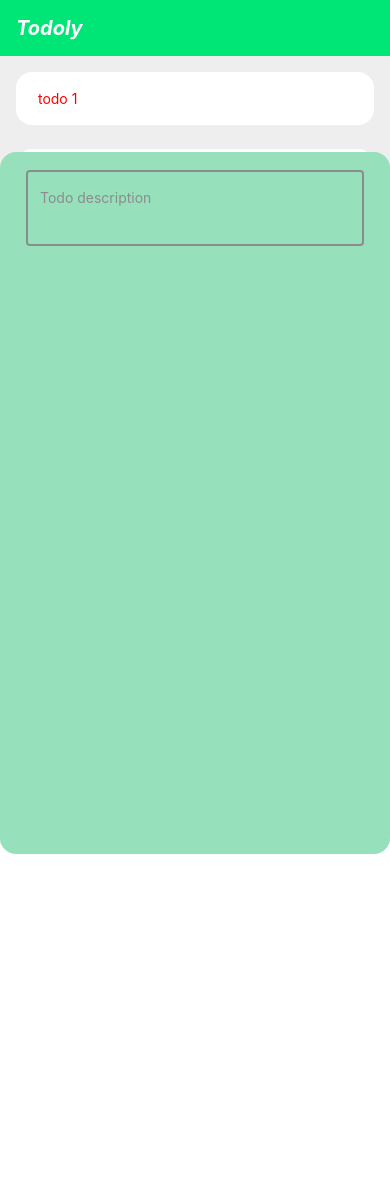
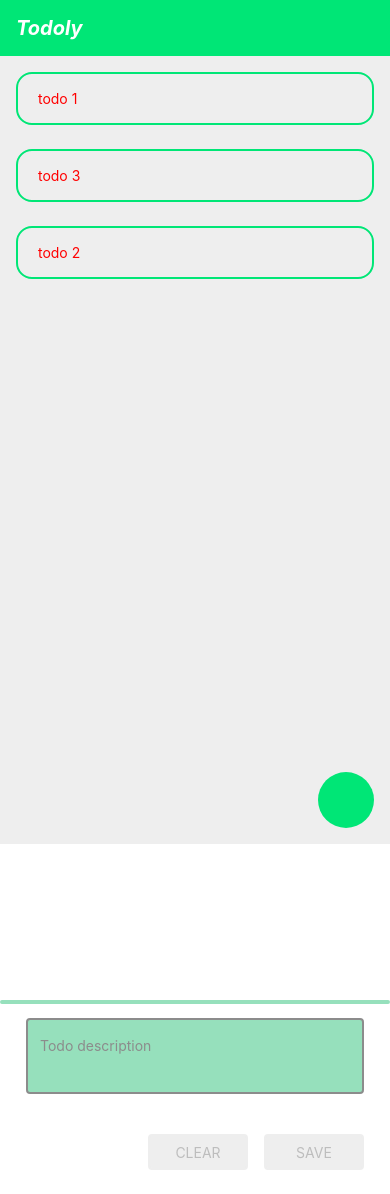
Before and after one commit to aaronsum1102/todoly-react-native, a React Native app: screen / in a window 390 px wide. Before the commit the page ends 854 px from the top, so only its background shows below. Built offline with nearby package versions, Linux system fonts and the light colour scheme; some icons are missing.

Commit message:
Add post for todo

```diff
--- a/js/App.tsx
+++ b/js/App.tsx
@@ -1,5 +1,5 @@
 import React from "react"
-import { StyleSheet, View, Text, Platform } from "react-native"
+import { StyleSheet, View } from "react-native"
 import Color from "./assests/ColorEnum"
 import TodoList from "./components/TodoList"
 import AppStatusBar from "./components/AppStatusBar"
@@ -29,10 +29,29 @@ export default class App extends React.Component {
                 description: "todo 2",
                 isDone: false
             }
-        ]
+        ],
+        isTodoFormActive: false
     }
 
+    private postTodo = (value: string) => {
+        let todos = this.state.todos.splice(0)
+        todos.unshift({
+            id: `${value}${todos.length}`,
+            description: value,
+            isDone: false
+        })
+        this.setState({
+            todos: todos
+        })
+    }
 
+    private activateTodoForm = () => {
+        this.setState({ isTodoFormActive: true })
+    }
+
+    private deactivateTodoForm = () => {
+        this.setState({ isTodoFormActive: false })
+    }
 
     render() {
         return (
@@ -40,12 +59,17 @@ export default class App extends React.Component {
                 <AppStatusBar />
                 <View style={{ flex: 1 }}>
                     <AppBar />
-                    <TodoList todos={this.state.todos}></TodoList>
+
+                    <TodoList todos={this.state.todos} onCardPress={this.deactivateTodoForm}></TodoList>
                     <View style={styles.actionButton}>
-                        <FloatingActionButton />
+                        <FloatingActionButton onPress={this.activateTodoForm} />
                     </View>
                 </View>
-                <TodoForm />
+                <TodoForm
+                    postTodo={this.postTodo}
+                    isFormActive={this.state.isTodoFormActive}
+                    closeTodoForm={this.deactivateTodoForm}
+                />
             </View >
         )
     }
--- a/js/common/ButtonAtom.tsx
+++ b/js/common/ButtonAtom.tsx
@@ -1,5 +1,5 @@
 import React from "react"
-import { StyleSheet, View, Text, TouchableOpacity } from "react-native"
+import { StyleSheet, View, Text, TouchableOpacity, ViewStyle } from "react-native"
 import Color from "../assests/ColorEnum"
 
 export interface Props {
@@ -7,12 +7,8 @@ export interface Props {
     isActive?: boolean,
     type?: ButtonType
     onPress?(): void,
+    customStyle?: ViewStyle
 }
-
-export interface OptionalProps {
-
-}
-
 
 export enum ButtonType {
     CONTAINED = "contained",
@@ -98,7 +94,7 @@ export default class ButtonAtom extends React.Component<Props> {
         const { buttonType, textType } = this.getType()
         const { buttonState, textState } = this.getState()
         const content = (
-            <View style={StyleSheet.flatten([styles.button, buttonType, buttonState])}>
+            <View style={StyleSheet.flatten([styles.button, buttonType, buttonState, this.props.customStyle])}>
                 <Text style={StyleSheet.flatten([styles.buttonText, textType, textState])}>{this.props.name}</Text>
             </View >
         )
--- a/js/common/CardAtom.tsx
+++ b/js/common/CardAtom.tsx
@@ -11,9 +11,6 @@ export default class CardAtom extends React.Component<Props> {
         customStyle: {}
     }
     render() {
-        // const customCardStyle = this.props.cardBackgroundColor ?
-        //     { backgroundColor: this.props.cardBackgroundColor, borderColor: this.props.cardBackgroundColor }
-        //     : {}
         return (
             <View style={[styles.cardAtom, this.props.customStyle]}>
                 <View style={styles.cardAtomWrapper}>{this.props.children}</View>
@@ -28,7 +25,7 @@ const styles = StyleSheet.create({
         borderColor: Color.WHITE,
         borderStyle: "solid",
         borderWidth: 2,
-        backgroundColor: Color.WHITE,
+        backgroundColor: Color.LIGHT_GRAY,
     },
     cardAtomWrapper: {
         padding: 16,
--- a/js/common/FloatingActionButton.tsx
+++ b/js/common/FloatingActionButton.tsx
@@ -4,7 +4,7 @@ import { FontAwesomeIcon } from '@fortawesome/react-native-fontawesome'
 import Color from "../assests/ColorEnum"
 
 export interface Props {
-
+    onPress(): void
 }
 
 interface State {
@@ -14,7 +14,7 @@ interface State {
 export default class FloatingActionButton extends React.Component<Props, State> {
     render() {
         return (
-            <TouchableOpacity>
+            <TouchableOpacity onPress={() => this.props.onPress()}>
                 <View style={styles.floatingActionButton}>
                     <FontAwesomeIcon size={24} icon="plus" />
                 </View>
--- a/js/common/MultilineLineTextInputAtom.tsx
+++ b/js/common/MultilineLineTextInputAtom.tsx
@@ -4,20 +4,24 @@ import Color from "../assests/ColorEnum"
 
 export interface Props {
     customStyle?: ViewStyle,
-    placeholder: string
+    placeholder: string,
+    onTextChange: Function,
+    todo: string
 }
 
 interface State {
     movePlaceHolderAnimation: Animated.Value,
     isInputFieldActive: boolean
-    inputValue: string,
 }
 
 export default class MultilineLineTextInputAtom extends React.Component<Props, State> {
+    static defaultProps = {
+        todo: ""
+    }
+
     state = {
         isInputFieldActive: false,
         movePlaceHolderAnimation: new Animated.Value(18),
-        inputValue: "",
     }
 
     private triggerInputFieldChange(state: boolean): void {
@@ -27,7 +31,7 @@ export default class MultilineLineTextInputAtom extends React.Component<Props, S
         if (state) {
             this.placehaolderAnimation(-8)
         } else {
-            if (this.state.inputValue.length === 0) {
+            if (this.props.todo.length === 0) {
                 this.placehaolderAnimation(16)
             }
         }
@@ -80,9 +84,10 @@ export default class MultilineLineTextInputAtom extends React.Component<Props, S
                 <TextInput
                     style={StyleSheet.flatten([styles.inputField, this.getTextInputStatusStyle()])}
                     multiline={true}
+                    value={this.props.todo}
                     onFocus={() => this.triggerInputFieldChange(true)}
                     onBlur={() => this.triggerInputFieldChange(false)}
-                    onChangeText={(text => this.setState({ inputValue: text }))}
+                    onChangeText={(text => this.props.onTextChange(text))}
                 />
                 <Animated.View style={{
                     ...styles.inputAtomTitle, top: movePlaceHolderAnimation
--- a/js/components/TodoCard.tsx
+++ b/js/components/TodoCard.tsx
@@ -1,5 +1,5 @@
 import React from "react"
-import { StyleSheet, View, Text } from "react-native"
+import { StyleSheet, View, Text, TouchableWithoutFeedback } from "react-native"
 import CardAtom from "../common/CardAtom"
 import Color from "../assests/ColorEnum"
 
@@ -7,6 +7,7 @@ export interface Props {
     todo: string
     isDone: boolean
     id: string
+    onCardPress(): void
 }
 
 interface State {
@@ -32,11 +33,14 @@ export default class ToDoCard extends React.Component<Props, State> {
             <Text style={[styles.todoText, todoTextState]}> {this.props.todo}</Text >
         )
         return (
-            <View style={styles.todoCard} >
-                <CardAtom>
-                    {content}
-                </CardAtom>
-            </View>
+            <TouchableWithoutFeedback onPress={() => this.props.onCardPress()}>
+                <View style={styles.todoCard} >
+                    <CardAtom customStyle={{ borderColor: Color.PRIMARY }}>
+                        {content}
+                    </CardAtom>
+                </View>
+            </TouchableWithoutFeedback>
+
         )
     }
 }
--- a/js/components/TodoForm.tsx
+++ b/js/components/TodoForm.tsx
@@ -1,25 +1,29 @@
 import React from "react"
-import { StyleSheet, Platform, View, Text } from "react-native"
+import { StyleSheet, Platform, View, Alert } from "react-native"
 import Color from "../assests/ColorEnum"
 import CardAtom from "../common/CardAtom"
 import MoveInFromBottomView from "../common/MoveInFromBottomView"
 import MultilineLineTextInputAtom from "../common/MultilineLineTextInputAtom"
+import ButtonAtom from "../common/ButtonAtom"
 
 export interface Props {
-
+    postTodo(value: string): void
+    isFormActive: boolean,
+    closeTodoForm(): void
 }
 
 interface State {
 
+    todo: string
 }
 
 export default class TodoForm extends React.Component<Props, State> {
     state = {
-        isFormActive: false
+        todo: ""
     }
 
     private getAnimationEndValue(): number {
-        if (this.state.isFormActive) {
+        if (this.props.isFormActive) {
             return Platform.OS === "ios" ? 189 : 152
         } else {
             return 1000
@@ -33,19 +37,59 @@ export default class TodoForm extends React.Component<Props, State> {
         width: "100%"
     }
 
-    componentDidMount() {
-        setTimeout(() => {
-            this.setState({
-                isFormActive: true
-            })
-        }, 2000)
+    private updateTodo = (value: string) => {
+        this.setState({
+            todo: value
+        })
+    }
+
+    private isButtonActive(): boolean {
+        if (this.state.todo.length > 0) {
+            return true
+        } else {
+            return false
+        }
+    }
+
+    private clearTodo = () => {
+        this.setState({
+            todo: ""
+        })
+    }
+
+    private saveTodo = () => {
+        this.props.postTodo(this.state.todo)
+        this.clearTodo()
+        this.props.closeTodoForm()
     }
 
     render() {
         return (
-            <MoveInFromBottomView style={styles.todoForm} toValue={this.getAnimationEndValue()} >
+            <MoveInFromBottomView
+                style={styles.todoForm}
+                toValue={this.getAnimationEndValue()}
+            >
                 <CardAtom customStyle={this.customStyle}>
-                    <MultilineLineTextInputAtom customStyle={styles.todoInputField} placeholder="Todo description" />
+                    <MultilineLineTextInputAtom
+                        customStyle={styles.todoInputField}
+                        placeholder="Todo description"
+                        todo={this.state.todo}
+                        onTextChange={this.updateTodo}
+                    />
+                    <View style={styles.todoFormActionsContainer} >
+                        <ButtonAtom
+                            name="CLEAR"
+                            customStyle={{ width: 100 }}
+                            isActive={this.isButtonActive()}
+                            onPress={this.clearTodo}
+                        />
+                        <ButtonAtom
+                            name="SAVE"
+                            customStyle={{ width: 100, marginLeft: 16 }}
+                            isActive={this.isButtonActive()}
+                            onPress={this.saveTodo}
+                        />
+                    </View>
                 </CardAtom>
             </MoveInFromBottomView >
         )
@@ -61,5 +105,11 @@ const styles = StyleSheet.create({
     todoInputField: {
         marginLeft: 8,
         marginRight: 8,
+    },
+    todoFormActionsContainer: {
+        margin: 8,
+        marginTop: 40,
+        flexDirection: "row",
+        justifyContent: "flex-end",
     }
 });
--- a/js/components/TodoList.tsx
+++ b/js/components/TodoList.tsx
@@ -9,18 +9,19 @@ interface Todo {
 }
 
 export interface Props {
-    todos: Todo[]
+    todos: Todo[],
+    onCardPress(): void
 }
 
 export default class TodoList extends React.PureComponent<Props> {
     _keyExtractor = (item: Todo, index: number) => item.id
     _renderItem = ({ item }: { item: Todo }) => (
-        <TodoCard todo={item.description} id={item.id} isDone={item.isDone} />
+        <TodoCard todo={item.description} id={item.id} isDone={item.isDone} onCardPress={this.props.onCardPress} />
     )
 
     render() {
         return (
-            <FlatList<Todo>
+            <FlatList
                 keyExtractor={this._keyExtractor}
                 renderItem={this._renderItem}
                 data={this.props.todos}
```
